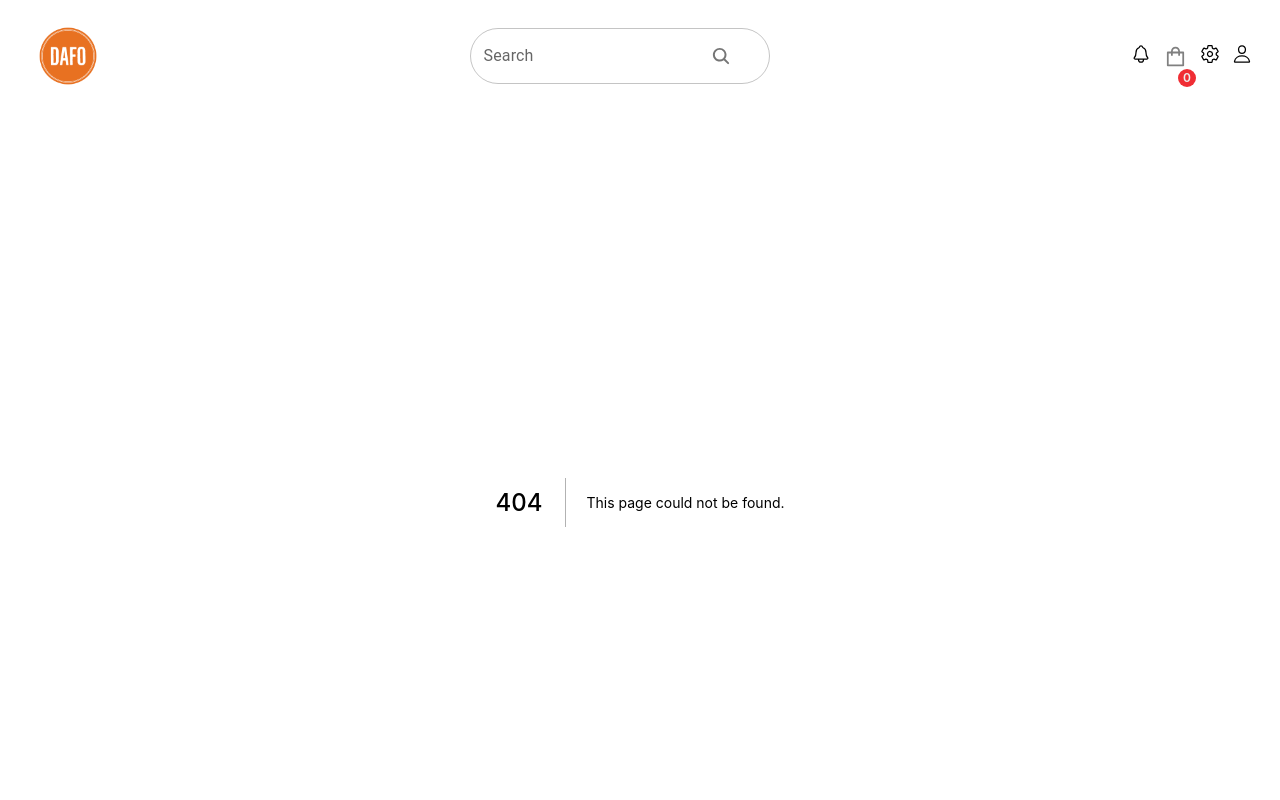
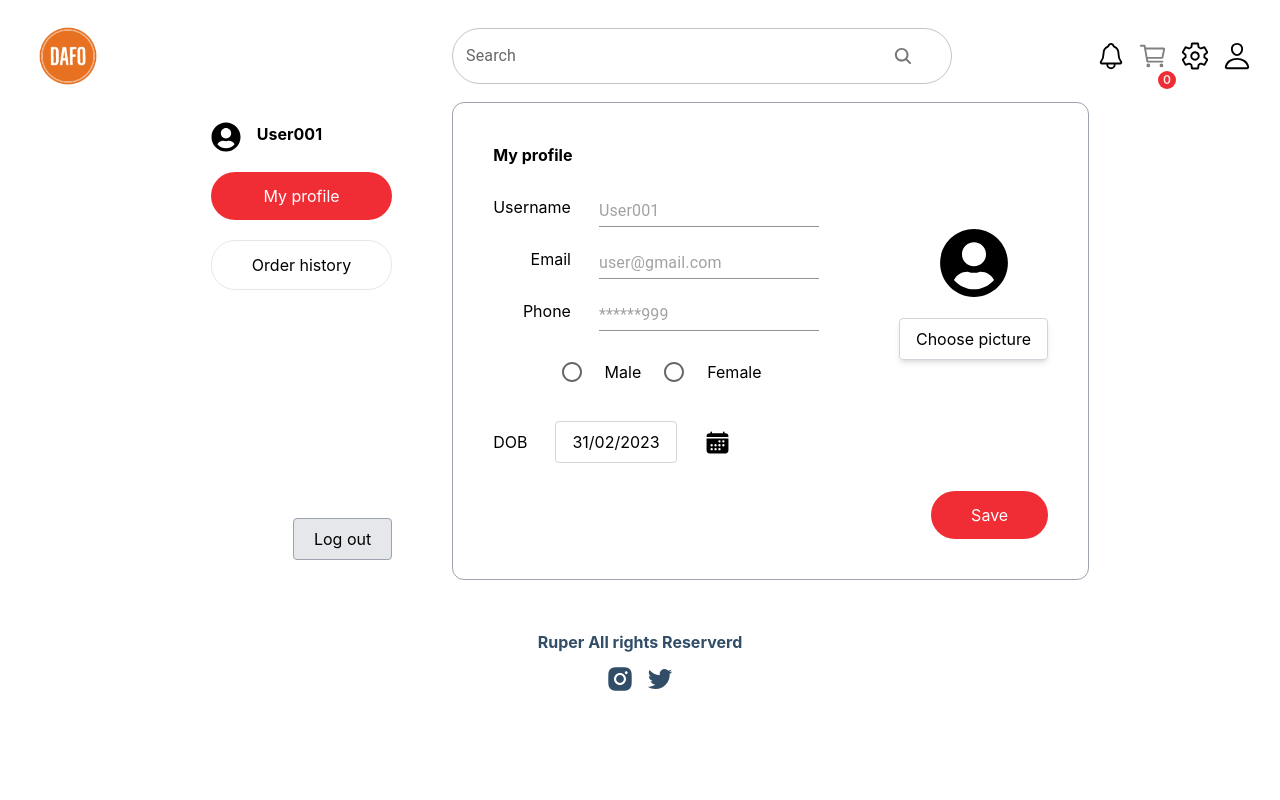
Before and after one commit to vandanghuy9/E-commerce, a Next.js app: page /profile in a window 1280 px wide. Before the commit this address had no page. Shown: the top 800 px of the page. Built offline with nearby package versions, Linux system fonts and the light colour scheme.

Commit message:
user profile

```diff
--- a/src/pages/components/NavBar.js
+++ b/src/pages/components/NavBar.js
@@ -1,23 +1,26 @@
 import Image from "next/image";
 import React from "react";
-import { AiOutlineShopping } from "react-icons/ai";
 import {
   IoSettingsOutline,
   IoPersonOutline,
   IoNotificationsOutline,
   IoSearch,
+  IoCartOutline,
 } from "react-icons/io5";
 import { useStateContext } from "@/context/StateContext";
 import Cart from "./Cart";
 import { Autocomplete, TextField } from "@mui/material";
 import InputAdornment from "@mui/material/InputAdornment";
+import Link from "next/link";
 
 const NavBar = () => {
   const { showCart, setShowCart, totalQuantities } = useStateContext();
   const options = ["The Godfather", "Pulp Fiction"];
   return (
     <div className="navbar-container items-center">
-      <Image src="/logo.png" width={80} height={80} />
+      <Link href="/">
+        <Image src="/logo.png" width={80} height={80} />
+      </Link>
 
       <Autocomplete
         disablePortal
@@ -40,22 +43,25 @@ const NavBar = () => {
               "& .MuiOutlinedInput-root": {
                 borderRadius: "50px",
               },
+              width: "500px",
             }}
           />
         )}
       />
 
       <div className="flex flex-row gap-3 ">
-        <IoNotificationsOutline className="w-[20px] h-[20px]" />
+        <IoNotificationsOutline className="w-[30px] h-[30px]" />
         <button
           type="button"
           className="cart-icon"
           onClick={() => setShowCart((prevShowCart) => !prevShowCart)}>
-          <AiOutlineShopping />
+          <IoCartOutline className="w-[30px] h-[30px]" />
           <span className="cart-item-qty">{totalQuantities}</span>
         </button>
-        <IoSettingsOutline className="w-[20px] h-[20px]" />
-        <IoPersonOutline className="w-[20px] h-[20px]" />
+        <IoSettingsOutline className="w-[30px] h-[30px]" />
+        <Link href="/profile">
+          <IoPersonOutline className="w-[30px] h-[30px]" />
+        </Link>
       </div>
       {showCart && <Cart />}
     </div>
--- /dev/null
+++ b/src/pages/profile/index.js
@@ -0,0 +1,83 @@
+import { Radio } from "@mui/material";
+import { FaUserCircle } from "react-icons/fa";
+import { IoCalendar } from "react-icons/io5";
+import { TextField } from "@mui/material";
+
+const Profile = () => {
+  return (
+    <div className="flex justify-center gap-10">
+      <div className="flex flex-col p-5 justify-between">
+        <div className="flex flex-col gap-5">
+          <div className="flex gap-4">
+            <FaUserCircle className="w-[30px] h-[30px]" />
+            <span className="font-bold">User001</span>
+          </div>
+          <div className="px-10 text-white cursor-pointer py-3 bg-[#f02d34] rounded-3xl text-center">
+            My profile
+          </div>
+          <div className="px-10 cursor-pointer py-3 border rounded-3xl text-center">
+            Order history
+          </div>
+        </div>
+        <div className="self-end border border-gray-400 px-5 py-2 rounded bg-gray-200 cursor-pointer">
+          Log out
+        </div>
+      </div>
+      <div className="p-10 border border-gray-400 rounded-xl gap-7 flex flex-col">
+        <div className="font-bold">My profile</div>
+        <div className="flex gap-20">
+          <div className="gap-5 flex flex-col min-w-[250px]">
+            <div className="flex flex-row gap-7">
+              <div className="flex-1 text-right">Username</div>
+              <TextField
+                id="standard-basic"
+                variant="standard"
+                placeholder="User001"
+              />
+            </div>
+            <div className="flex flex-row gap-7">
+              <span className="flex-1 text-right">Email</span>
+              <TextField
+                id="standard-basic"
+                variant="standard"
+                placeholder="user@gmail.com"
+              />
+            </div>
+            <div className="flex flex-row gap-7">
+              <span className="flex-1 text-right">Phone</span>
+              <TextField
+                id="standard-basic"
+                variant="standard"
+                placeholder="******999"
+              />
+            </div>
+            <div className="flex justify-center items-center gap-3">
+              <Radio />
+              <span>Male</span>
+              <Radio />
+              <span>Female</span>
+            </div>
+          </div>
+          <div className="flex justify-center flex-col items-center gap-5">
+            <FaUserCircle className="w-[70px] h-[70px]" />
+            <div className="border py-2 px-4 rounded border-gray-300 shadow-md cursor-pointer">
+              Choose picture
+            </div>
+          </div>
+        </div>
+        <div className="flex gap-7 items-center">
+          <span>DOB</span>
+          <span className="border border-gray-300 px-4 py-2 rounded">
+            31/02/2023
+          </span>
+          <IoCalendar className="w-[25px] h-[25px] cursor-pointer" />
+        </div>
+        <div className="self-end px-10 cursor-pointer py-3 bg-[#f02d34] rounded-3xl text-white">
+          Save
+        </div>
+      </div>
+    </div>
+  );
+};
+
+export default Profile;
```
